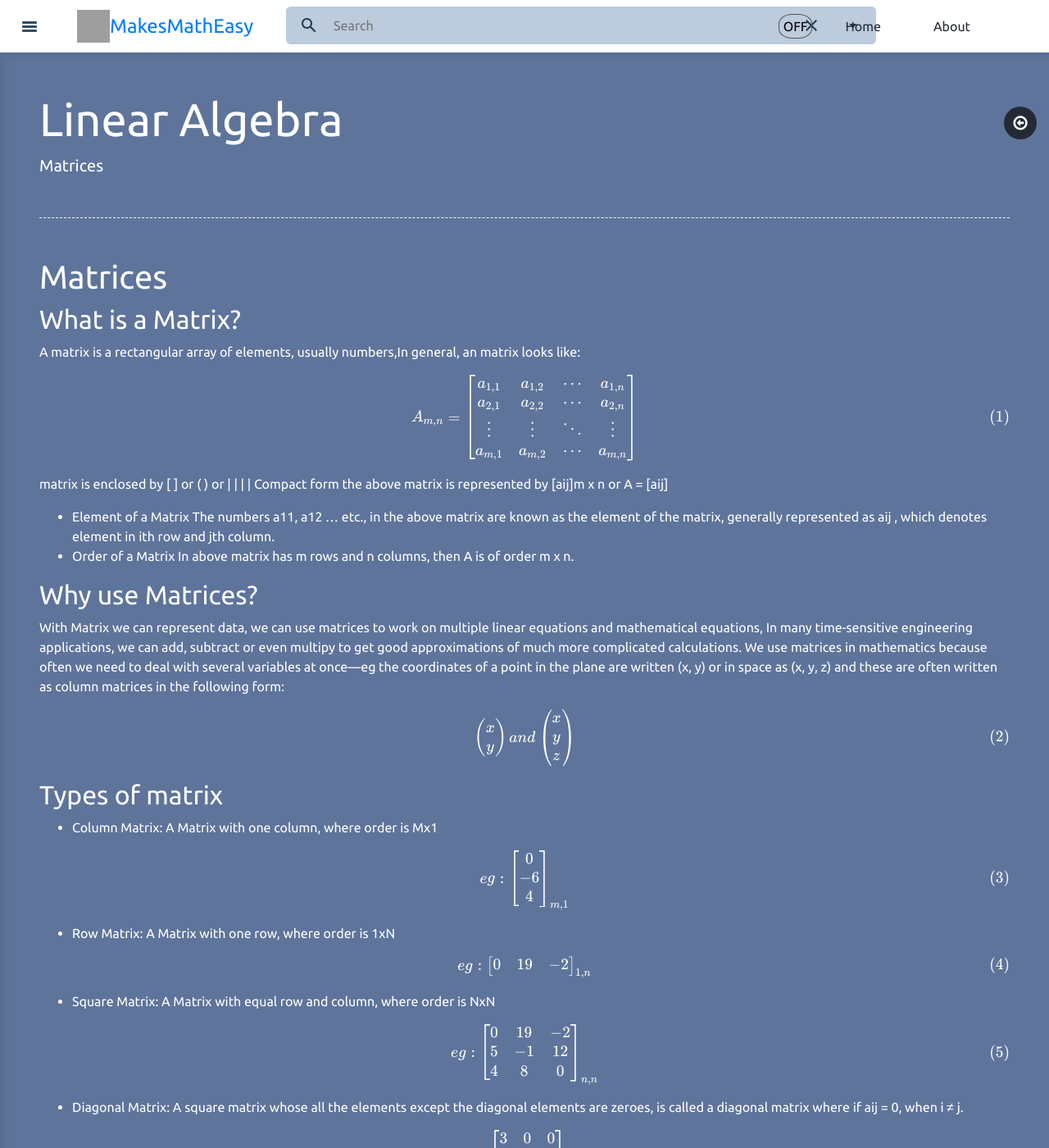
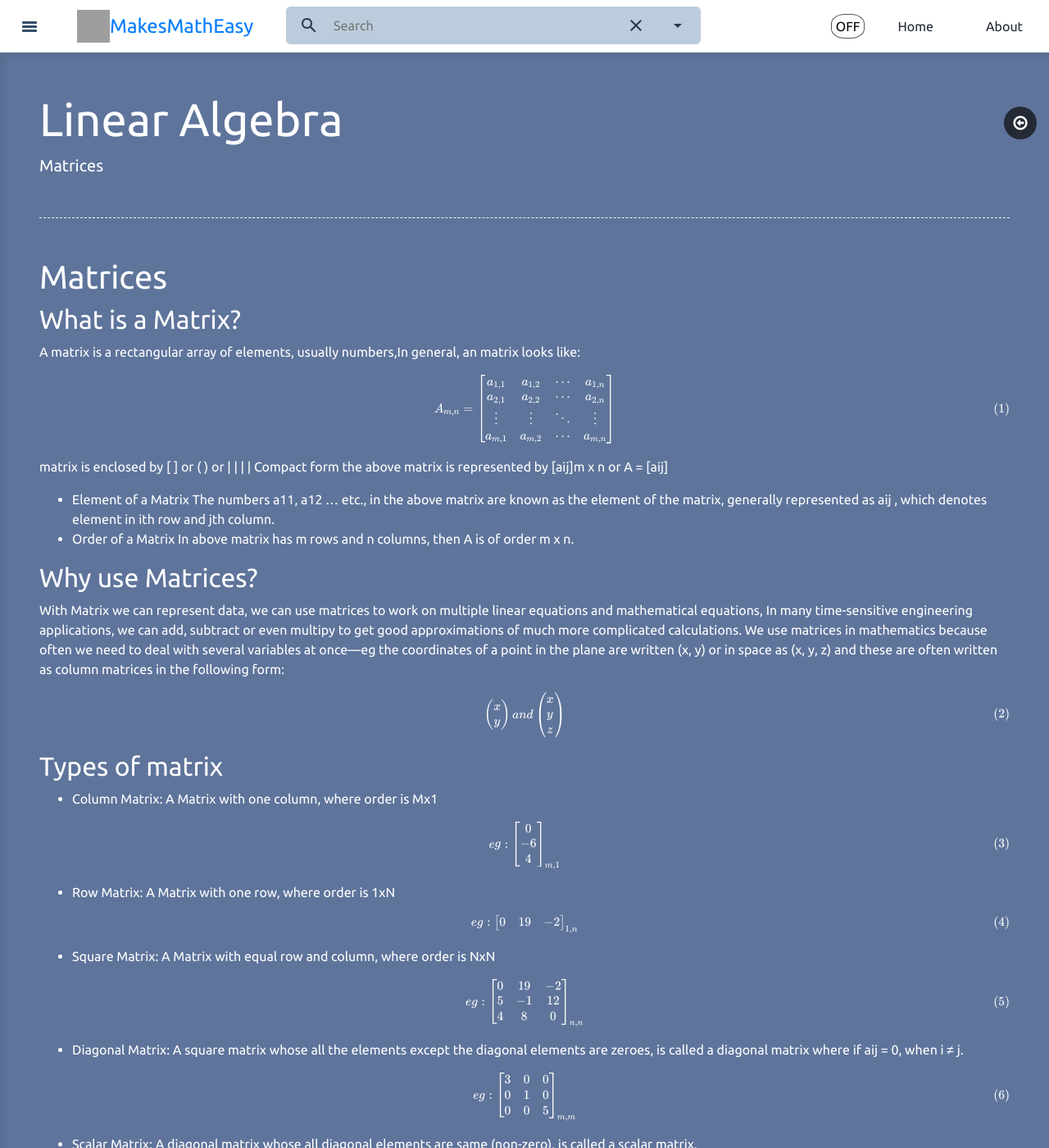
Before and after one commit to makesmatheasy/makesmatheasy-documentation, a Jekyll site: the page built from docs/linear_algebra.md, in a window 1280 px wide and 1400 px high. Shown: the whole window at 82% size. Built offline with Jekyll 4.4.1, drawn with Linux system fonts in a browser that asks for light colours; nearby versions of some CDN libraries; grey boxes are pictures that could not be loaded.

Commit message:
Site made responsive (#43)
* Dark/Light mode added

* Color updated

* Home , About and linear-algebra section made responsive

```diff
--- a/docs/linear_algebra.md
+++ b/docs/linear_algebra.md
@@ -10,7 +10,7 @@
 ## What is a Matrix?
 
 A matrix is a rectangular array of elements, usually numbers,In general, an matrix looks like:
-<p>
+<p class="small">
 $$
 \begin{equation}
 A_{m,n} =
@@ -30,7 +30,7 @@
 ## Why use Matrices?
 With Matrix we can represent data, we can use matrices to work on multiple linear equations and mathematical equations, In many time-sensitive engineering applications, we can add, subtract or even multipy to get good approximations of much more complicated calculations.
 We use matrices in mathematics because often we need to deal with several variables at once—eg the coordinates of a point in the plane are written (x, y) or in space as (x, y, z) and these are often written as column matrices in the following form:
-<p>
+<p class="small">
 $$
 \begin{equation}
 \begin{pmatrix}
@@ -50,7 +50,7 @@
 ## Types of matrix
 
 - Column Matrix: A Matrix with one column, where order is Mx1
-<p>
+<p class="small">
 $$
 \begin{equation}eg:
 \begin{bmatrix}
@@ -62,7 +62,7 @@
 $$
 </p>
 - Row Matrix: A Matrix with one row, where order is 1xN
-<p>
+<p class="small">
 $$
 \begin{equation}eg:
 \begin{bmatrix}
@@ -72,7 +72,7 @@
 $$
 </p>
 - Square Matrix: A Matrix with equal row and column, where order is NxN
-<p>
+<p class="small">
 $$
 \begin{equation}eg:
 \begin{bmatrix}
@@ -84,7 +84,7 @@
 $$
 </p>
 - Diagonal Matrix: A square matrix whose all the elements except the diagonal elements are zeroes, is called a diagonal matrix where  if aij = 0, when i ≠ j.
-<p>
+<p class="small">
 $$
 \begin{equation}eg:
 \begin{bmatrix}
@@ -98,7 +98,7 @@
 - Scalar Matrix: A diagonal matrix whose all diagonal elements are same (non-zero), is called a scalar matrix.
 
 > **Note**: A scalar matrix is a diagonal matrix but a diagonal matrix may or may not be a scalar matrix
-<p>
+<p class="small">
 $$
 \begin{equation}eg:
 \begin{bmatrix}
@@ -111,7 +111,7 @@
 </p>
 - Unit or Identity Matrix: A diagonal matrix in which all diagonal elements are ‘1’ and all non-diagonal elements are zero, is called an identity matrix. It is denoted by I, where aij = 1, when i = j and aij = 0, when i ≠ j.
 
-<p>
+<p class="small">
 $$
 \begin{equation}I =
 \begin{bmatrix}
@@ -124,7 +124,7 @@
 </p>
 - Zero or Null Matrix: A matrix is said to be a zero or null matrix, if its all elements are 0
 
-<p>
+<p class="small">
 $$
 \begin{equation}Eg
 \begin{bmatrix}
@@ -139,7 +139,7 @@
     - order of A and B are same.
     - corresponding elements of A and B are same i.e. aij = bij, ∀ i and j.
 
-<p>
+<p class="small-1">
 $$
 \begin{equation}eg:
 \begin{bmatrix}
@@ -167,7 +167,7 @@
 - Transpose of a matrix
   - The transpose of a matrix is a new matrix whose rows are the columns of the original matrix. Below is a matrix and its transpose:
   - The superscript "T" means "transpose".
-<p>
+<p class="small">
 $$
 \begin{equation}A =
 \begin{bmatrix}
@@ -190,7 +190,7 @@
   - To calculate the determinant first of all the matrix must be square (i.e. have the same number of rows as columns). Then it is just basic arithmetic.
   - The symbol for determinant is two vertical lines either side:
   - Formula to caluclate determinant is : |A| = a(ei − fh) − b(di − fg) + c(dh − eg)
-<p>
+<p class="small">
 $$
 \begin{equation}A =
 \begin{vmatrix}
@@ -201,7 +201,7 @@
 \end{equation}
 $$
 </p>
-<p>
+<p class="small">
 $$
 \begin{equation}
 \begin{vmatrix}
@@ -222,7 +222,7 @@
 \end{equation}
 $$
 </p>
-<p>
+<p class="small">
 $$
 \begin{equation}Example =
 \begin{vmatrix}
@@ -234,7 +234,7 @@
 $$
 </p>
 
-<p>
+<p class="small-1">
 $$ |A|	= 6×(−2×7 − 5×8) − 1×(4×7 − 5×2) + 1×(4×8 − (−2×2)) $$
 $$  6×(−54) − 1×(18) + 1×(36) $$
 $$  −306 $$
@@ -245,7 +245,7 @@
 ## How to use this tool for single matrix
 - This tool can be used for any order of single matrix where we can perform different operations such as Transpose of a matrix, determinant of matrix, minors and co-factors of a matrix, plus this tool  gives you the step by step notes at the same time, below is a demo
 
-![Single Matrix](../public/gifs/Single_Matrix.gif)
+![Single Matrix](../public/gifs/Single_Matrix.gif){:#md-edit}
 
 
 ## Operations on multiple matrices
@@ -253,7 +253,7 @@
   - Two matrices may be added or subtracted only if they have the same dimension; that is, they must have the same number of rows and columns.
   - Addition or subtraction is accomplished by adding or subtracting corresponding elements. For example, consider matrix A and matrix B.
 
-<p>
+<p class="small">
 $$
 \begin{equation}A =
 \begin{bmatrix}
@@ -267,7 +267,7 @@
 \end{equation}
 $$
 </p>
-<p>
+<p class="small">
 $$
 \begin{equation}A + B =
 \begin{bmatrix}
@@ -291,4 +291,4 @@
 ## How to use this tool for Multiple matrix
 - This tool can only be used for two matrices for any order  where we can perform different operations such as addition, subtraction and multiplication, plus this tool  gives you the step by step notes at the same time, below is a demo
 
-![Single Matrix](../public/gifs/Multiple_Matrix.gif)
+![Single Matrix](../public/gifs/Multiple_Matrix.gif){:#md-edit}
--- a/public/css/style.css
+++ b/public/css/style.css
@@ -1,4 +1,7 @@
 @import url('https://fonts.googleapis.com/css2?family=Ubuntu&display=swap');
+html{
+	overflow-x: hidden;
+}
 body {
 	background: #5e749b;
 	min-height: 100vh;
@@ -78,6 +81,7 @@
 	#content {
 		width: 100%;
 		margin: 0;
+		margin-top: 4rem;
 	}
 	#content.active {
 		margin-left: 17rem;
@@ -262,7 +266,7 @@
 
 nav ul.nav {
 	position: absolute;
-	right: 64px;
+	right: 0px;
 	top: 12px;
 }
 
@@ -275,7 +279,7 @@
 /* Form */
 form.nav_search {
 	height: 46px;
-	width: 720px;
+	width: 40%;
 	background: hsl(210, 31%, 80%);
 	border: 1px hsl(210, 31%, 80%);
 	border-radius: 6px;
@@ -353,4 +357,30 @@
 .dark-side{
 	background-color: hsl(210deg 7% 58%);
 }
-/* DARK MODE*/
+.edit{
+	width: 300px;
+	height: 300px;
+}
+@media only screen and (max-width:370px) {
+	.edit{
+		width: 100%;
+		height: 200px;
+	}
+}
+#md-edit{
+	width: 100%;
+	max-width: 700px;
+	margin: 1rem;
+}
+.small-1{
+	font-size: 0.6rem;
+}
+@media only screen and (max-width:445px) {
+	.small{
+		padding: 1rem;
+		font-size: 0.7rem;
+	}
+	.small-1{
+		font-size: 0.4rem;
+	}
+}
```
Also changed, not shown: about.markdown (+5 -5 lines).
